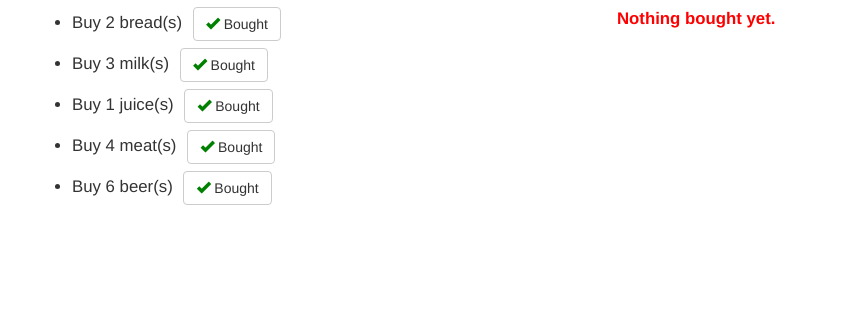
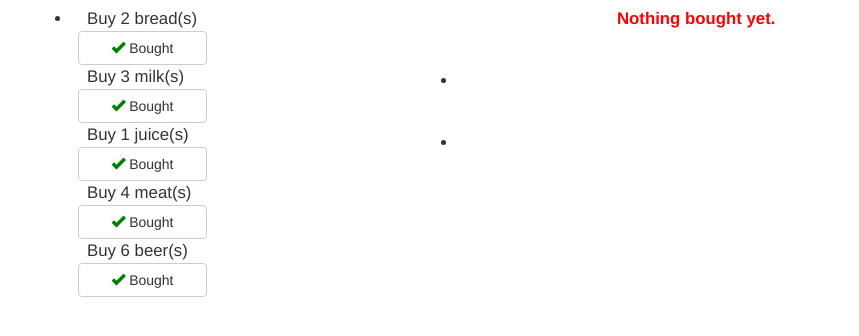
Before and after one commit to smert66/coursera-angular, a plain HTML site: page assignment2/index.html in a window 1280 px wide. Shown: the part 126-462 px from the top of the page, without its empty margins (38-897 px from the left). Drawn offline with nearby package versions, Linux system fonts and the light colour scheme.

Commit message:
small change

```diff
--- a/assignment2/index.html
+++ b/assignment2/index.html
@@ -34,7 +34,7 @@
     <div class="col-md-6" ng-controller="ToBuyController as toBuy">
      <h2>To Buy:</h2>
      <ul>
-       <li ng-repeat="item in toBuy.items">Buy {{item.quantity}} {{item.name}}(s) <button ng-click="toBuy.checkOffItem($index)" class="btn btn-default"><span class="glyphicon glyphicon-ok"></span> Bought</button></li>
+       <li ng-repeat="item in toBuy.items"><span class="col-sm-9">Buy {{item.quantity}} {{item.name}}(s)</span><button ng-click="toBuy.checkOffItem($index)" class="btn btn-default col-sm-3"><span class="glyphicon glyphicon-ok"></span> Bought</button></li>
      </ul>
      <div ng-if="toBuy.empty()" class="emptyMessage">Everything is bought!</div>
     </div>
```
